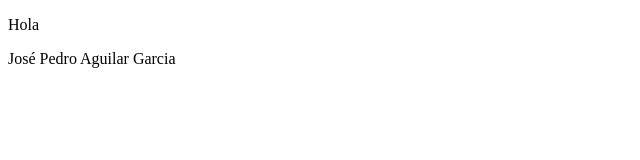
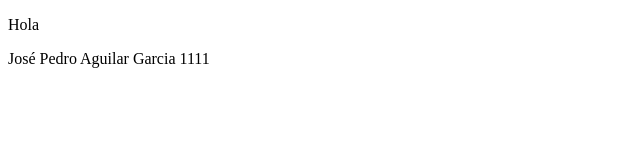
Before and after one commit to jopeagga/Expo_R, a plain HTML site: page index.html in a window 1280 px wide. Shown: the full height of the page, 0-640 px from the left. Drawn offline with Linux system fonts and the light colour scheme.

Commit message:
Agregue unos a final del parrafo

```diff
--- a/index.html
+++ b/index.html
@@ -8,6 +8,6 @@
 </head>
 <body>
     <p>Hola</p>
-    <p>José Pedro Aguilar Garcia</p>
+    <p>José Pedro Aguilar Garcia 1111</p>
 </body>
 </html>
```
